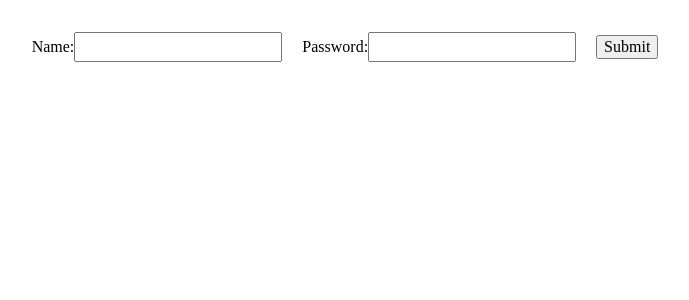
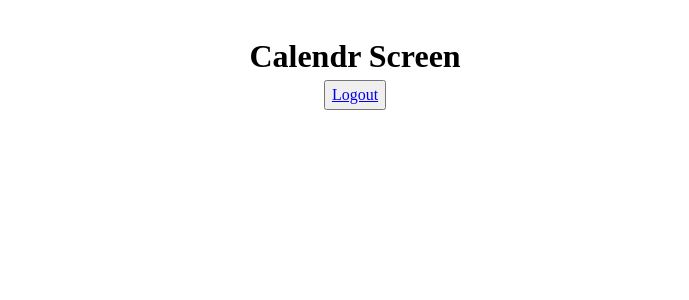
Before and after one commit to Cedric-antwi/calendr-app, a React (Vite) app: page /home in a window 1280 px wide. Shown: the top 300 px of the page, without its empty margins (285-974 px from the left). Built offline with nearby package versions, Linux system fonts and the light colour scheme.

Commit message:
adds basic log in log out functionality

```diff
--- a/src/App.jsx
+++ b/src/App.jsx
@@ -2,12 +2,17 @@ import React from 'react'
 import { useState } from 'react'
 import './App.scss'
 import SignUp from './components/SignUp'
+import HomeScreen from './components/HomeScreen'
+import { Routes, Route } from 'react-router-dom';
 
 function App() {
 
   return (
     <>
-      <SignUp />
+    <Routes>
+      <Route path="/" element={<SignUp />}/>
+      <Route path="/home" element={<HomeScreen />}></Route>
+    </Routes>
     </>
   )
 }
--- /dev/null
+++ b/src/components/HomeScreen.jsx
@@ -0,0 +1,12 @@
+import React from 'react';
+import { useState } from 'react'
+import { Link } from 'react-router-dom';
+
+export default function HomeScreen() {
+    return (
+        <>
+            <h1>Calendr Screen</h1>
+            <button><Link to="/">Logout</Link></button>
+        </>
+    )
+}
--- a/src/components/SignUp.jsx
+++ b/src/components/SignUp.jsx
@@ -1,6 +1,6 @@
 import React from 'react';
 import { useState } from 'react'
-import { BrowserRouter } from 'react-router-dom'
+import { Link } from 'react-router-dom';
 
 export default function SignUp(){
     const [formData, setFormData] = useState({
@@ -40,7 +40,7 @@ export default function SignUp(){
                         onChange={handleChange}
                      />
                 </label>
-                <input type="submit"/>
+                <Link to="/home"><input type="submit"/></Link>
             </form>
         </div>
     )
--- a/src/main.jsx
+++ b/src/main.jsx
@@ -1,10 +1,13 @@
 import { StrictMode } from 'react'
 import { createRoot } from 'react-dom/client'
+import { BrowserRouter } from 'react-router-dom'
 import App from './App.jsx'
 import './index.css'
 
 createRoot(document.getElementById('root')).render(
   <StrictMode>
-    <App />
+    <BrowserRouter>
+      <App />
+    </BrowserRouter>
   </StrictMode>,
 )
```
